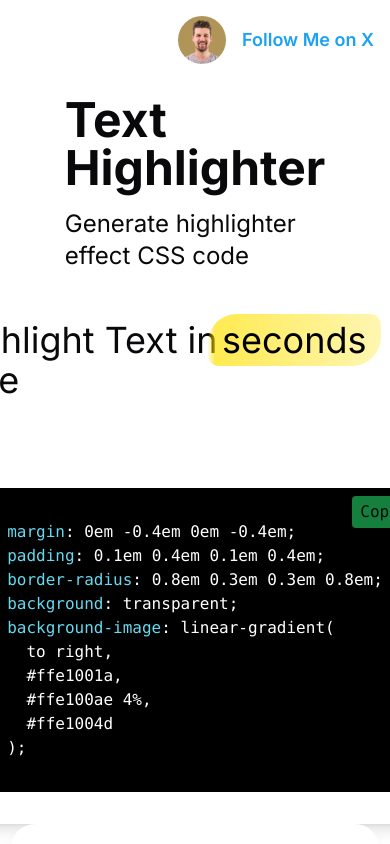
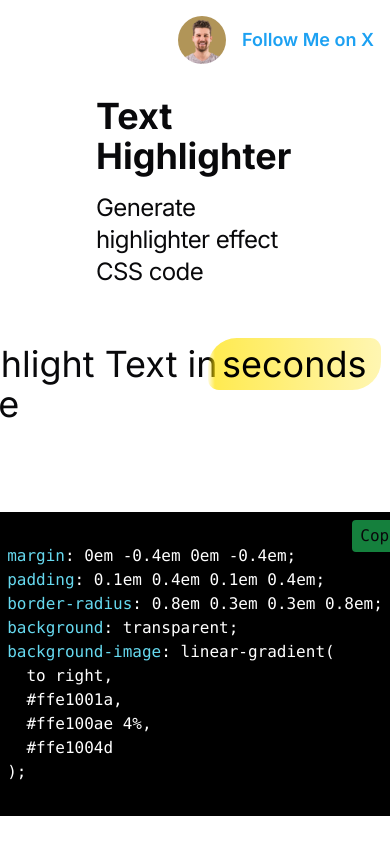
Before and after one commit to kovrichard/highlight-css, a Next.js app: page / in a window 390 px wide. Shown: the top 844 px of the page. Built offline with nearby package versions, Linux system fonts and the light colour scheme.

Commit message:
feat: introduce h1 and h2 typography

```diff
--- a/src/app/page.tsx
+++ b/src/app/page.tsx
@@ -12,6 +12,8 @@ import {
 } from "@/components/ui/select";
 import { Input } from "@/components/ui/input";
 import { Label } from "@/components/ui/label";
+import { H1 } from "@/components/ui/typography/h1";
+import { H2 } from "@/components/ui/typography/h2";
 
 enum Style {
   Gradient = "Gradient",
@@ -81,8 +83,8 @@ export default function Home() {
   return (
     <main className="flex max-w-7xl flex-col items-center p-24 gap-12 m-auto">
       <div className="flex flex-col items-center gap-4">
-        <h1 className="text-5xl font-bold">Text Highlighter</h1>
-        <h2 className="text-2xl">Generate highlighter effect CSS code</h2>
+        <H1>Text Highlighter</H1>
+        <H2>Generate highlighter effect CSS code</H2>
       </div>
       <div className="flex flex-col md:flex-row items-center justify-around w-full">
         <div className="flex flex-col items-center gap-14">
--- /dev/null
+++ b/src/components/ui/typography/h1.tsx
@@ -0,0 +1,7 @@
+export function H1({ children }: Readonly<{ children: React.ReactNode }>) {
+  return (
+    <h1 className="scroll-m-20 text-4xl font-bold lg:text-5xl">
+      {children}
+    </h1>
+  );
+}
--- /dev/null
+++ b/src/components/ui/typography/h2.tsx
@@ -0,0 +1,7 @@
+export function H2({ children }: Readonly<{ children: React.ReactNode }>) {
+  return (
+    <h2 className="scroll-m-20 pb-2 text-2xl tracking-tight first:mt-0">
+      {children}
+    </h2>
+  );
+}
```
